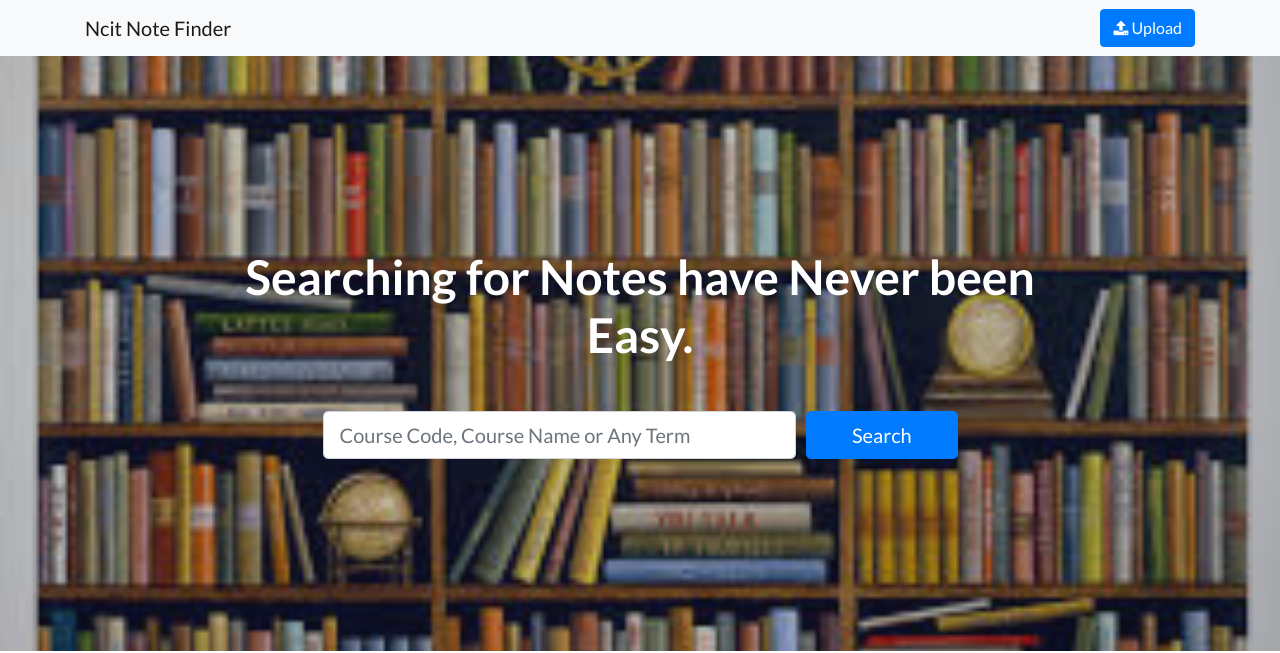
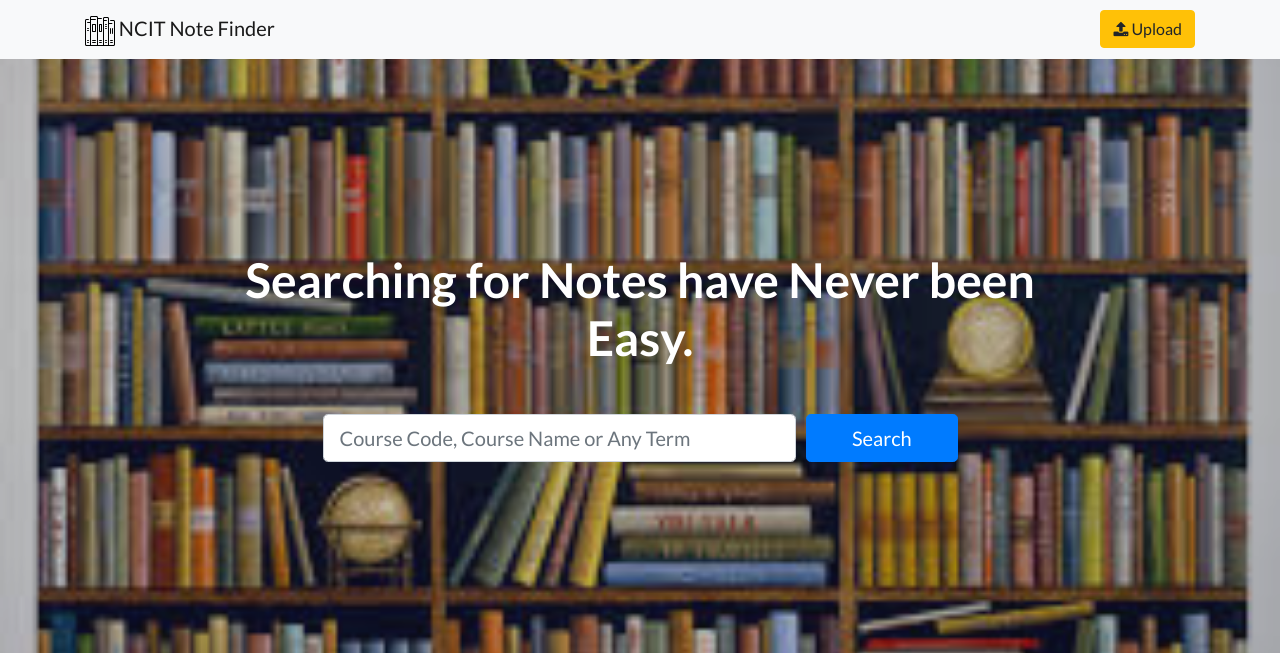
Before and after one commit to poshan0126/NCIT-Note-Finder, a Django app: page / in a window 1280 px wide. Shown: the top 653 px of the page. Run offline with Django 3.2, Linux system fonts and the light colour scheme; some libraries are stand-ins or nearby versions.

Commit message:
Logo in a base file

```diff
--- a/notefinder/templates/base.html
+++ b/notefinder/templates/base.html
@@ -41,12 +41,17 @@
     <!-- Navigation -->
     <nav class="navbar navbar-light bg-light static-top">
       <div class="container">
-        <a class="navbar-brand" href="/">Ncit Note Finder</a>
+
+        <a class="navbar-brand" href="/">
+          <img src="{% static 'img/books.svg' %}" width="30" height="30" alt="">  NCIT Note Finder
+        </a>
+
+
         {% if request.path_info == "/add_resource/" or request.path_info == "/add_resource_file/" or request.path_info == "/add_resource_url/" %}
 
 
         {% else %}
-          <a class="btn btn-primary" href="{% url 'AddResource' %}"><i class = "fa fa-upload"></i> Upload</a>
+          <a class="btn btn-warning" href="{% url 'AddResource' %}"><i class = "fa fa-upload"></i> Upload</a>
         {% endif %}
       </div>
     </nav>
```
